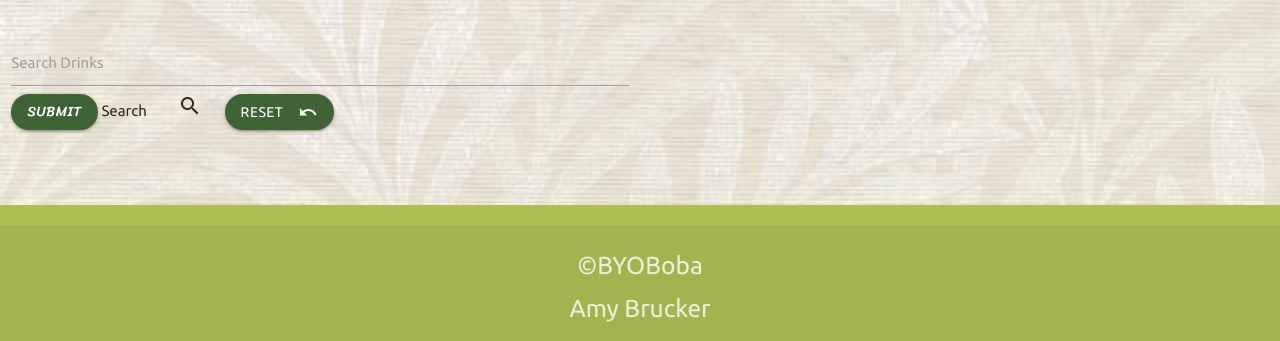
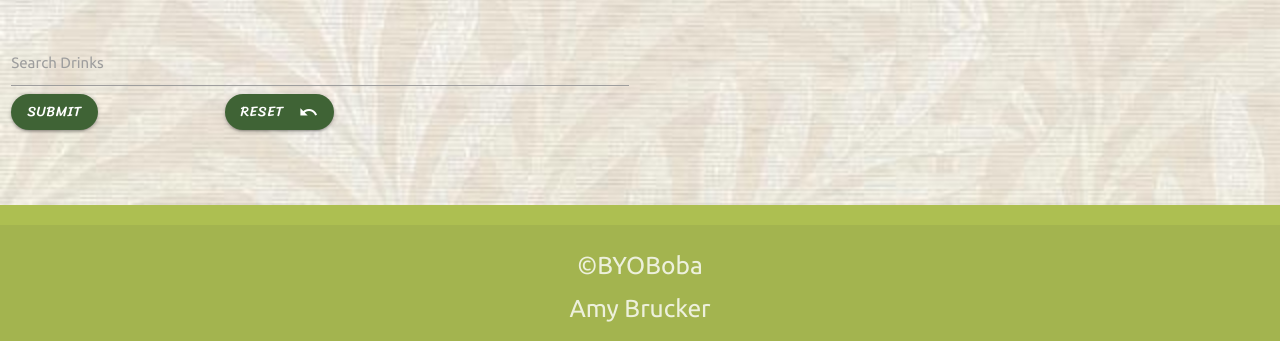
Before and after one commit to amybru/byioboba, a Flask app: page /search in a window 1280 px wide. Shown: the part 195-536 px from the top of the page. Run offline with Flask 2, Linux system fonts and the light colour scheme; data that the repository does not hold is empty; some libraries are stand-ins or nearby versions.

Commit message:
Styles added and adjusted for search function

```diff
--- a/static/css/style.css
+++ b/static/css/style.css
@@ -109,6 +109,10 @@ body {
 
 .page-title {
 	font-family: 'Sriracha', cursive;
+}
+
+.refresh-btn {
+    font-family: 'Sriracha', cursive;
 }
 
 .collection-circle {
--- a/templates/drinks.html
+++ b/templates/drinks.html
@@ -18,13 +18,10 @@
          <div class="row submit-button-wrapper">
             <div class="col s6 m4">
                <input type="submit" id="filter_btn" class="button btn" aria-label="Search button"/>
-               <span>Search</span>
-               <i class="material-icons right">search</i>
-
             </div>
             <!--Reset Button-->
             <div class="col s6 m4">
-               <a class="btn button" href="{{ url_for('get_drink') }}" aria-label="Reset page button">
+               <a class="btn button refresh-btn" href="{{ url_for('get_drink') }}" aria-label="Reset page button">
                <span>Reset</span>
                <i class="material-icons right">undo</i>
                </a>
```
